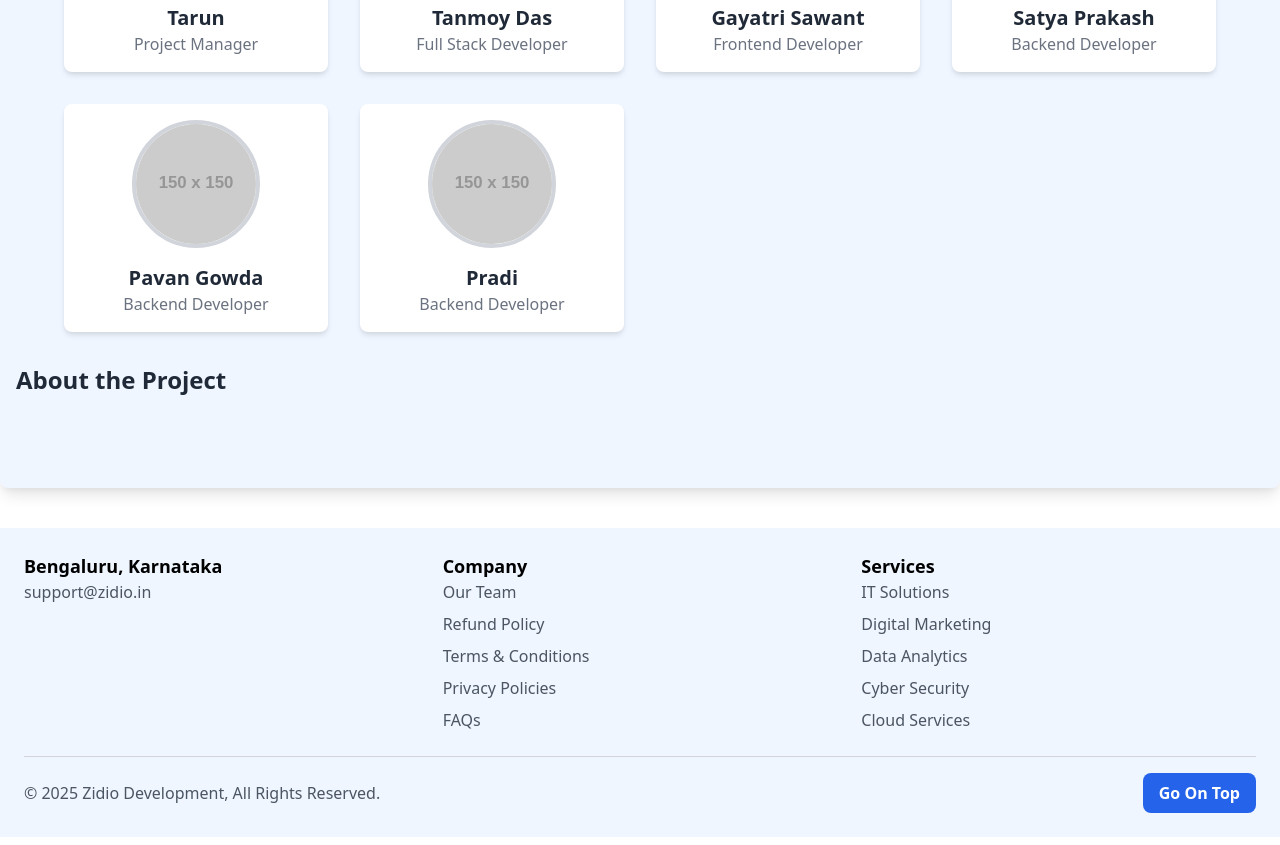
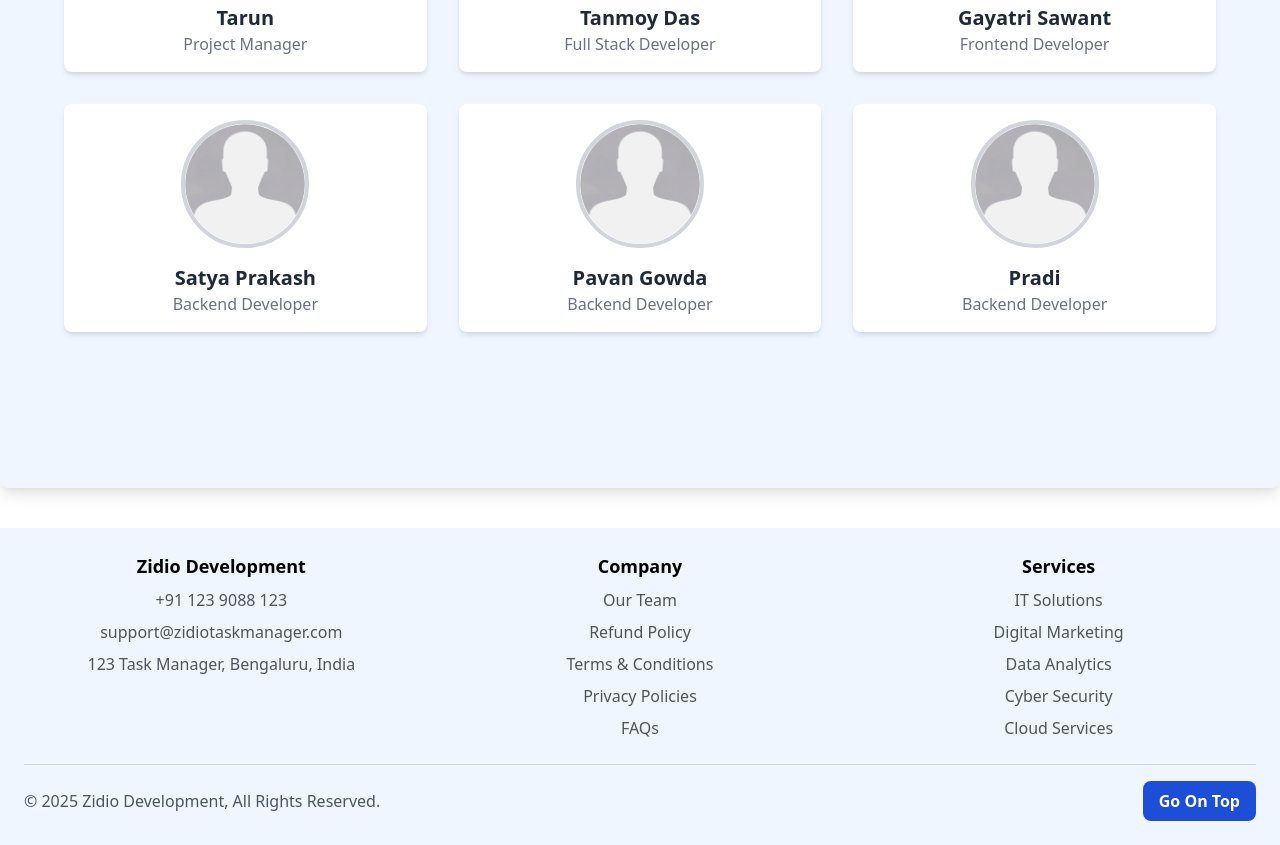
Before and after one commit to developertarun01/Zidio-Task-Management, a React (Create React App) app in the folder zidio-task-frontend/: page /about in a window 1280 px wide. Shown: the part 480-1325 px from the top of the page. Built offline with nearby package versions, Linux system fonts and the light colour scheme; no server answers.

Commit message:
Some Changes

```diff
--- a/zidio-task-frontend/src/components/Footer.js
+++ b/zidio-task-frontend/src/components/Footer.js
@@ -2,17 +2,21 @@ const Footer = () => {
   return (
     <footer className="bg-blue-50 text-black p-6 text-center mt-10">
       <div className="container mx-auto">
-        <div className="grid grid-cols-1 md:grid-cols-3 gap-6 text-left">
+        <div className="grid grid-cols-1 md:grid-cols-3 gap-6 text-center">
           {/* Location & Contact */}
           <div>
-            <h3 className="font-semibold text-lg">Bengaluru, Karnataka</h3>
-            <p className="text-gray-600">support@zidio.in</p>
+            <h2 className="font-semibold text-lg">Zidio Development</h2>
+            <ul className="text-gray-600 space-y-2 mt-2">
+              <li><a href="#">+91 123 9088 123</a></li>
+              <li><a href="#">support@zidiotaskmanager.com</a></li>
+              <li><a href="#">123 Task Manager, Bengaluru, India</a></li>
+            </ul>
           </div>
 
           {/* Company Info */}
           <div>
             <h3 className="font-semibold text-lg">Company</h3>
-            <ul className="text-gray-600 space-y-2">
+            <ul className="text-gray-600 space-y-2 mt-2">
               <li><a href="#">Our Team</a></li>
               <li><a href="#">Refund Policy</a></li>
               <li><a href="#">Terms & Conditions</a></li>
@@ -24,7 +28,7 @@ const Footer = () => {
           {/* Services */}
           <div>
             <h3 className="font-semibold text-lg">Services</h3>
-            <ul className="text-gray-600 space-y-2">
+            <ul className="text-gray-600 space-y-2 mt-2">
               <li><a href="#">IT Solutions</a></li>
               <li><a href="#">Digital Marketing</a></li>
               <li><a href="#">Data Analytics</a></li>
@@ -42,7 +46,7 @@ const Footer = () => {
           {/* Go On Top Button - Right */}
           <button
             onClick={() => window.scrollTo({ top: 0, behavior: "smooth" })}
-            className="bg-blue-600 text-white px-4 py-2 rounded-lg hover:bg-blue-700 transition mt-4 md:mt-0"
+            className="bg-blue-700 text-white px-4 py-2 rounded-lg hover:bg-blue-600 transition mt-4 md:mt-0"
           >
             <b>Go On Top</b>
           </button>
--- a/zidio-task-frontend/src/pages/About.js
+++ b/zidio-task-frontend/src/pages/About.js
@@ -2,6 +2,7 @@ import React, { useEffect, useState } from "react";
 import axios from "axios";
 import tanmoyImg from "../assets/tanmoy.jpg"
 import tarunImg from "../assets/tarun.png"
+import user from "../assets/user.png"
 const teamMembers = [
   {
     name: "Tarun",
@@ -16,43 +17,44 @@ const teamMembers = [
   {
     name: "Gayatri Sawant",
     role: "Frontend Developer",
-    image: "https://via.placeholder.com/150", // Replace with real image URL
+    image: user, // Replace with real image URL
   },
   {
     name: "Satya Prakash",
     role: "Backend Developer",
-    image: "https://via.placeholder.com/150",
+    image: user,
   },
   {
     name: "Pavan Gowda",
     role: "Backend Developer",
-    image: "https://via.placeholder.com/150",
+    image: user,
   },
   {
     name: "Pradi",
     role: "Backend Developer",
-    image: "https://via.placeholder.com/150",
+    image: user,
   }
 ];
 
 const About = () => {
   const [aboutInfo, setAboutInfo] = useState({});
 
-  // useEffect(() => {
-  //   axios.get("http://localhost:4000/api/about").then((response) => {
-  //     setAboutInfo(response.data);
-  //   });
-  // }, []);
+  useEffect(() => {
+    axios.get("http://localhost:4000/api/about").then((response) => {
+      setAboutInfo(response.data);
+    });
+  }, []);
 
   return (
     <div className="min-h-screen bg-blue-50 py-10 px-4 shadow-lg rounded-lg ">
       <div className="max-w-4xl mx-auto text-center">
         <h1 className="text-4xl font-bold text-gray-800 mb-4">Meet Our Team</h1>
+        <p className="text-xl white-600">{aboutInfo.team}</p>
         <p className="text-xl white-600 mb-8">
           We are a dedicated team of professionals committed to delivering top-notch solutions.
         </p>
       </div>
-      <div className="max-w-6xl mx-auto grid grid-cols-1 sm:grid-cols-2 md:grid-cols-3 lg:grid-cols-4 gap-8">
+      <div className="max-w-6xl mx-auto grid grid-cols-1 sm:grid-cols-2 md:grid-cols-3 lg:grid-cols-3 gap-8">
         {teamMembers.map((member, index) => (
           <div key={index} className="bg-white shadow-md rounded-lg p-4 text-center">
             <img
@@ -65,9 +67,10 @@ const About = () => {
           </div>
         ))}
       </div>
-      <div className="mt-8">
-        <h2 className="text-2xl font-semibold text-gray-800">About the Project</h2>
-        <p className="text-gray-700 mt-2">{aboutInfo.project}</p>
+      <div className="max-w-4xl mx-auto text-center pt-10">
+        <h2 className="text-4xl font-bold text-gray-800 mb-4">{aboutInfo.title}</h2>
+        <p className="text-xl white-600">{aboutInfo.description}</p>
+        <p className="text-xl white-600">{aboutInfo.project}</p>
       </div>
     </div>
   );
--- a/zidio-task-frontend/src/pages/Careers.js
+++ b/zidio-task-frontend/src/pages/Careers.js
@@ -2,11 +2,11 @@ import React from "react";
 
 const Careers = () => {
   return (
-    <div className="flex flex-col md:flex-row p-8 gap-8">
+    <div className="flex flex-col md:flex-row gap-8">
       {/* Left Section */}
-      <div className="w-full md:w-1/2 bg-blue-50 p-6 rounded-2xl shadow-md">
-        <h1 className="text-2xl font-bold text-blue-700">Join Zidio Management</h1>
-        <p className="mt-4 text-gray-600">
+      <div className="w-1/2 bg-blue-50 rounded-lg p-6 mr-9 flex flex-col justify-center items-center shadow-lg">
+        <h2 className="text-3xl font-bold text-blue-600 mb-4">Zidio Task Management</h2>
+        <p className="text-lg text-gray-600 text-center px-4">
           Become part of an innovative team and shape the future of task management.
           We’re looking for passionate individuals to help us build powerful solutions.
         </p>
@@ -14,7 +14,7 @@ const Careers = () => {
 
       {/* Right Section */}
       <div className="w-full md:w-1/2 bg-white p-6 rounded-2xl shadow-md">
-        <h2 className="text-xl font-semibold text-gray-800">Apply for a Position</h2>
+        <h2 className="text-xl font-semibold text-gray-800 text-center">Apply for a Position</h2>
         <form className="mt-4 space-y-4">
           <select className="w-full p-2 border rounded-lg">
             <option>Select a Role</option>
```
Also changed, not shown: zidio-task-frontend/src/assets/user.png (added).
